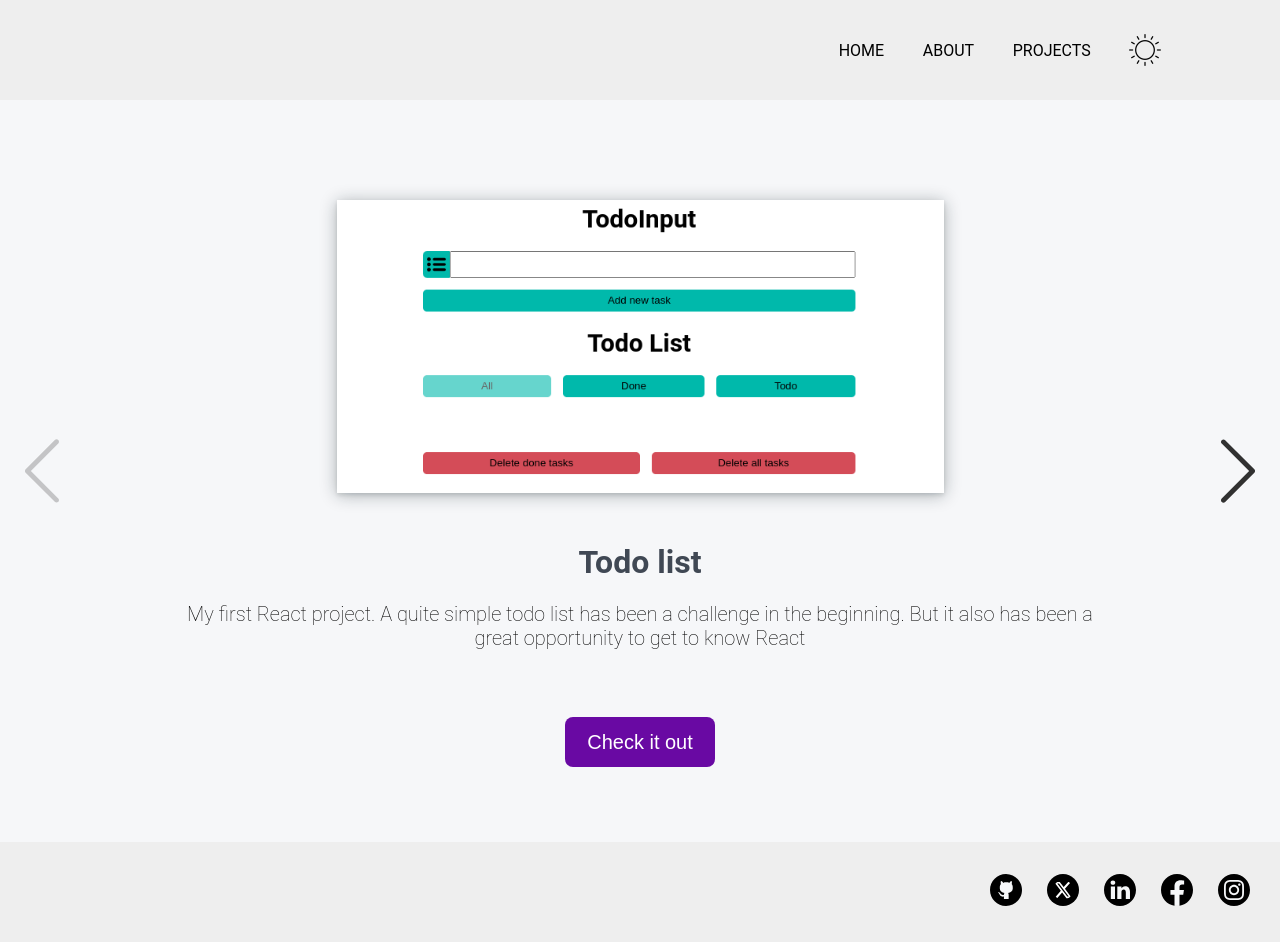
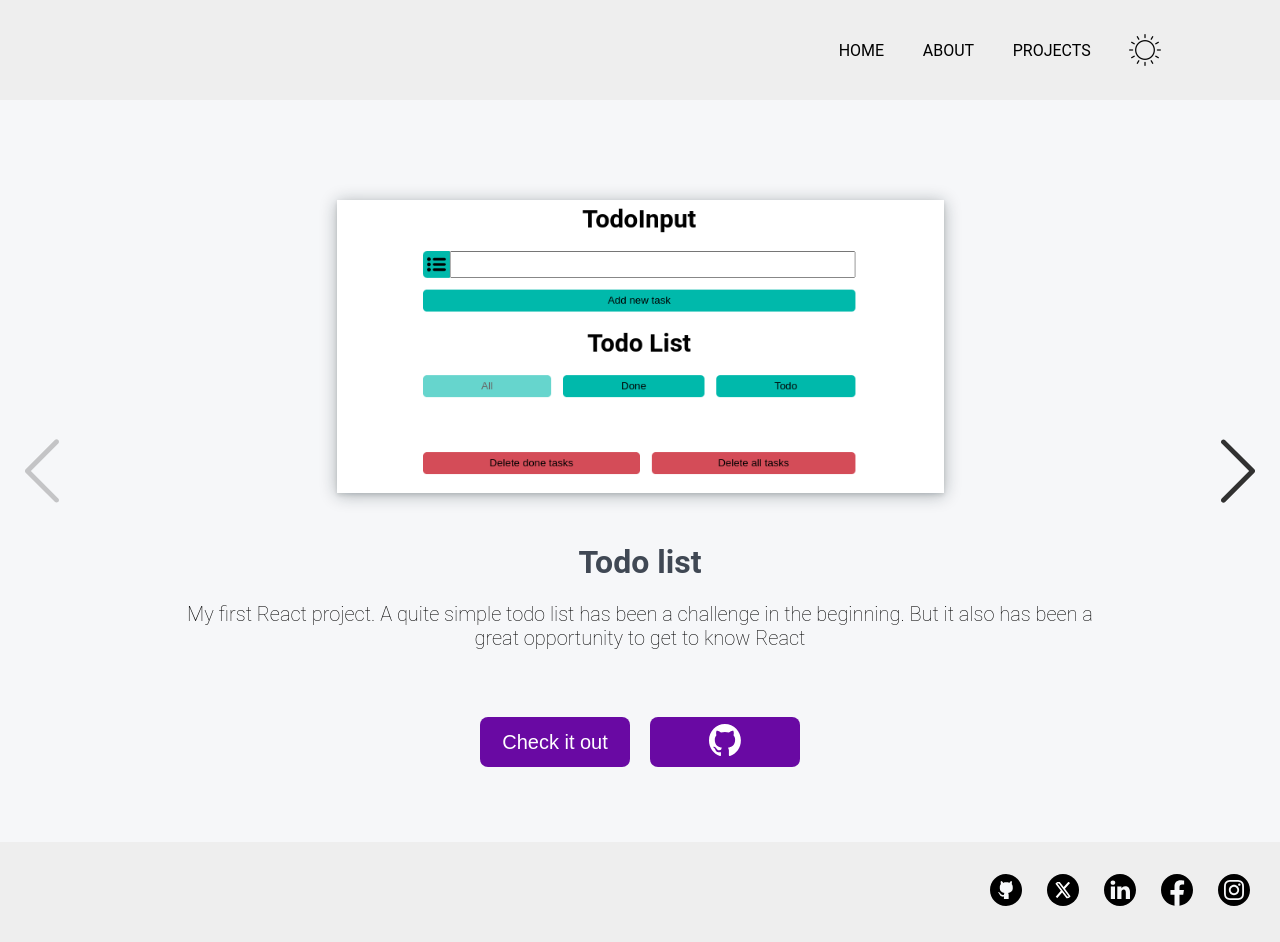
Before and after one commit to pizarrosch/portfolio, a Next.js app: page /projects in a window 1280 px wide. Built offline with nearby package versions, Linux system fonts and the light colour scheme.

Commit message:
Add github button to the project item (links missing)

```diff
--- a/src/components/DropdownMobile/DropdownMobile.tsx
+++ b/src/components/DropdownMobile/DropdownMobile.tsx
@@ -1,11 +1,10 @@
 import s from "@/components/Theme/Dropdown List/DropdownList.module.scss";
 import {useAppDispatch, useAppSelector} from "@/hooks/hooks";
 import {RootState} from "@/redux/store";
-import {TDropdown} from "@/types";
 import Link from "next/link";
 import headerStyle from '../Header/Header.module.scss';
 import listItemStyle from '../Theme/Dropdown List/DropdownList.module.scss';
-import React, {useState} from "react";
+import React from "react";
 
 type TProps = {
   onClick: () => void,
--- a/src/components/ProjectItem/ProjectItem.module.scss
+++ b/src/components/ProjectItem/ProjectItem.module.scss
@@ -48,12 +48,19 @@
     color: #F6F7F9;
   }
 
+  .buttonContainer {
+    display: flex;
+    justify-content: center;
+
     .buttonLink {
       position: absolute;
       bottom: -25px;
+      display: flex;
+      gap: 20px;
 
       .button,
-    .buttonDark
+      .buttonDark,
+      .buttonDarkHelloween,
       {
         width: 150px;
         height: 50px;
@@ -67,8 +74,21 @@
       }
 
       .buttonDark {
+        background-color: #F6F7F9;
+        color: #404854;
+      }
+
+      .buttonDarkHelloween,
+      {
         background-color: #EB6847;
         color: #F6F7F9;
+      }
+
+      .githubLight,
+      .githubDark,
+      .githubDarkHelloween {
+        width: 32px;
+        height: 32px;
       }
 
       .buttonDark:hover,
@@ -77,3 +97,4 @@
       }
     }
   }
+}
--- a/src/components/ProjectItem/ProjectItem.tsx
+++ b/src/components/ProjectItem/ProjectItem.tsx
@@ -4,6 +4,8 @@ import s from './ProjectItem.module.scss';
 import Link from "next/link";
 import {useAppSelector} from "@/hooks/hooks";
 import {RootState} from "@/redux/store";
+import github from '../../../public/assets/github-mark-white.svg';
+import githubDark from '../../../public/assets/github-mark.svg';
 
 export default function ProjectItem({src, title, description, url}: TProject) {
 
@@ -18,9 +20,27 @@ export default function ProjectItem({src, title, description, url}: TProject) {
         <h1 className={actualTheme.theme === 'light' ? s.title : s.titleDark}>{title}</h1>
         <p className={actualTheme.theme === 'light' ? s.description : s.descriptionDark}>{description}</p>
       </div>
-      <Link href={url ? url : ''} target={url ? "_blank" : ''} className={s.buttonLink}>
-        <button className={actualTheme.theme === 'light' ? s.button : s.buttonDark}>Check it out</button>
-      </Link>
+      <div className={s.buttonContainer}>
+        <Link href={url ? url : ''} target={url ? "_blank" : ''} className={s.buttonLink}>
+          <button className={
+            actualTheme.theme === 'light' ? s.button :
+              actualTheme.theme === 'dark' ? s.buttonDark :
+                s.buttonDarkHelloween
+          }>Check it out
+          </button>
+          <button className={
+            actualTheme.theme === 'light' ? s.button :
+              actualTheme.theme === 'dark' ? s.buttonDark :
+                s.buttonDarkHelloween
+          }>
+            <Image src={actualTheme.theme === 'dark' ? githubDark : github} alt='github-link' className={
+              actualTheme.theme === 'light' ? s.githubLight :
+                actualTheme.theme === 'dark' ? s.githubDark :
+                  s.githubDarkHelloween
+            }/>
+          </button>
+        </Link>
+      </div>
     </div>
   )
 }
--- a/src/components/Theme/Dropdown List/DropdownList.module.scss
+++ b/src/components/Theme/Dropdown List/DropdownList.module.scss
@@ -92,7 +92,7 @@
   color: #252A31;
 }
 
-@media all and (max-width: 768px) {
+@media all and (min-width: 320px) {
   .rootVisibleMobile,
   .rootDarkModeMobile {
     display: flex;
```
Also changed, not shown: src/components/Theme/Dropdown List/DropdownList.tsx (+12 -2 lines), public/assets/github-mark-white.svg (added), public/assets/github-mark.svg (added). Lines whose indentation alone changed are shown as unchanged.
